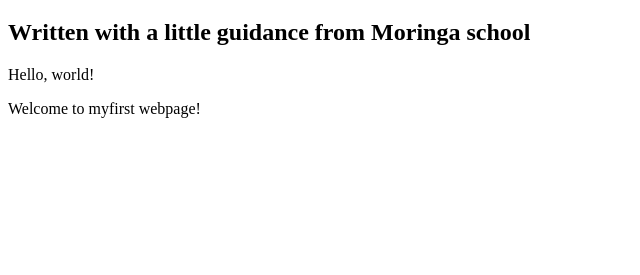
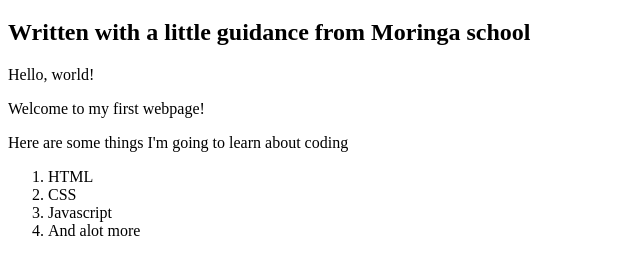
Before and after one commit to chiriket/my-first-webpage, a plain HTML site: page my-first-webpage.html in a window 1280 px wide. Shown: the part 61-336 px from the top of the page, without its empty margins (0-640 px from the left). Drawn offline with Linux system fonts and the light colour scheme.

Commit message:
add list elements

```diff
--- a/my-first-webpage.html
+++ b/my-first-webpage.html
@@ -8,6 +8,13 @@
     <h2>Written with a little guidance from Moringa school</h2>
 
     <p>Hello, world!</p>
-    <p>Welcome to myfirst webpage!</p>
+    <p>Welcome to my first webpage!</p>
+    <p>Here are some things I'm going to learn about coding</p>
+    <ol>
+      <li>HTML</li>
+      <li>CSS</li>
+      <li>Javascript</li>
+      <li>And alot more</li>
+    </ol>
   </body>
 </html>
```
